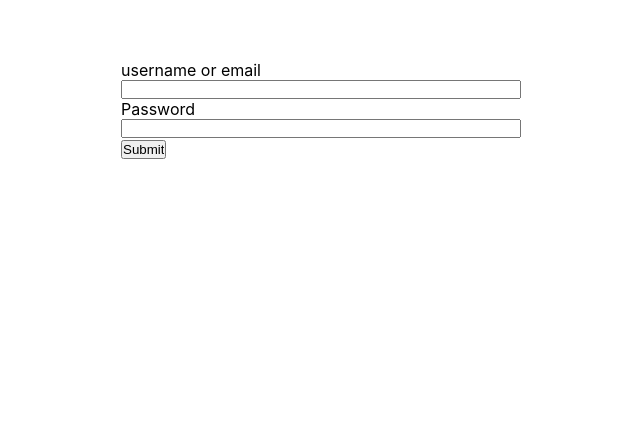
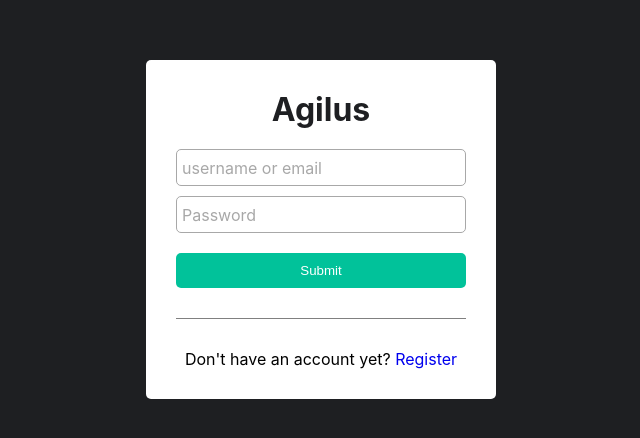
Before and after one commit to yuudev14/agilus, a React (Create React App) app in the folder client/: page /#/login in a window 1280 px wide. Shown: the top 438 px of the page, without its empty margins (319-959 px from the left). Built offline with nearby package versions, Linux system fonts and the light colour scheme; no server answers.

Commit message:
feat/design register and login form

```diff
--- a/client/src/components/Formik/InputField.tsx
+++ b/client/src/components/Formik/InputField.tsx
@@ -9,8 +9,11 @@ const InputField = ({
 }: FieldHookConfig<string> & inputProps) => {
   const [fields, metas] = useField(props);
   return (
-    <div className="input">
-      <label htmlFor={props.name}>{label}</label>
+    <div>
+      <div className={metas.touched && metas.error ? "input error" : "input"}>
+        <label htmlFor={props.name} className={fields.value ? "hasValue" : ""}>
+          {label}
+        </label>
         <input
           type={props.type}
           {...fields}
@@ -18,6 +21,7 @@ const InputField = ({
           id={props.name}
           // placeholder={props.placeholder}
         />
+      </div>
       {metas.touched && metas.error && <p className="error">{metas.error}</p>}
     </div>
   );
--- a/client/src/index.css
+++ b/client/src/index.css
@@ -5,6 +5,7 @@ body {
     sans-serif;
   -webkit-font-smoothing: antialiased;
   -moz-osx-font-smoothing: grayscale;
+  background-color: #1e1f22;
 }
 
 code {
@@ -17,9 +18,13 @@ code {
   padding: 0;
   box-sizing: border-box;
 }
+
+a {
+  text-decoration: none;
+}
 .App {
   min-height: 100vh;
-  height: 100vh;
+  height: 100%;
   width: 100%;
 }
 
--- a/client/src/pages/Login.tsx
+++ b/client/src/pages/Login.tsx
@@ -5,7 +5,7 @@ import * as Yup from "yup";
 import { LoginFieldsType } from "../types/types";
 import { useDispatch } from "react-redux";
 import { loginAction } from "../store/actions/authActions";
-import { useLocation, useNavigate } from "react-router-dom";
+import { Link, useLocation, useNavigate } from "react-router-dom";
 
 const Login = () => {
   const dispatch = useDispatch();
@@ -42,6 +42,9 @@ const Login = () => {
         innerRef={formikRef}
         onSubmit={login}>
         <Form>
+          <Link to="/">
+            <h1>Agilus</h1>
+          </Link>
           <InputField
             name="usernameOrEmail"
             label="username or email"
@@ -49,6 +52,11 @@ const Login = () => {
           />
           <InputField name="password" label="Password" type="password" />
           <input type="submit" />
+          <div className="authOption">
+            <p>
+              Don't have an account yet? <Link to="/register">Register</Link>
+            </p>
+          </div>
         </Form>
       </Formik>
     </main>
--- a/client/src/pages/Register.tsx
+++ b/client/src/pages/Register.tsx
@@ -7,7 +7,7 @@ import axios from "axios";
 import { RegisterFields } from "../types/types";
 import { useDispatch } from "react-redux";
 import { registerAction } from "../store/actions/authActions";
-import { useNavigate } from "react-router-dom";
+import { Link, useNavigate } from "react-router-dom";
 
 const Register = () => {
   const dispatch = useDispatch();
@@ -71,6 +71,9 @@ const Register = () => {
         onSubmit={register}
         innerRef={formikRef}>
         <Form>
+          <Link to="/">
+            <h1>Agilus</h1>
+          </Link>
           <InputField
             name="firstName"
             type="text"
@@ -113,6 +116,11 @@ const Register = () => {
             placeholder="password"
           />
           <input type="submit" />
+          <div className="authOption">
+            <p>
+              Already have an account? <Link to="/login">Log in</Link>
+            </p>
+          </div>
         </Form>
       </Formik>
     </main>
--- a/client/src/styles/auth/auth.scss
+++ b/client/src/styles/auth/auth.scss
@@ -1,3 +1,4 @@
+@import "../variables.scss";
 main {
   position: relative;
   form {
@@ -6,12 +7,70 @@ main {
     left: 50%;
     transform: translateX(-50%);
     width: 90%;
-    max-width: 400px;
+    max-width: 350px;
+    background-color: rgb(255, 255, 255);
+    padding: 20px 30px;
+    border-radius: 5px;
+    h1 {
+      text-align: center;
+      margin: 10px;
+      margin-bottom: 20px;
+      color: $primary;
+    }
+    input {
+      border: none;
+      outline: none;
+    }
     .input {
       display: flex;
       flex-direction: column;
+      position: relative;
+      margin: 10px 0;
+      border: 1px solid rgb(168, 168, 168);
+      padding: 5px;
+      border-radius: 5px;
+
       input {
         width: 100%;
+        background-color: transparent;
+        padding-top: 10px;
+      }
+      .hasValue {
+        transform: translateY(-100%);
+        transition: 0.5s;
+        font-size: 12px;
+      }
+      label {
+        position: absolute;
+        top: 50%;
+        transform: translateY(-50%);
+        color: rgb(168, 168, 168);
+        left: 5px;
+      }
+    }
+    .error {
+      color: $tomato;
+      border-color: $tomato;
+    }
+    p.error {
+      margin-top: -10px;
+    }
+    input[type="submit"] {
+      padding: 10px;
+      border-radius: 5px;
+      width: 100%;
+      margin-top: 10px;
+      background-color: $lightSeaGreen;
+      color: white;
+    }
+    .authOption {
+      margin-top: 30px;
+      border-top: 1px solid gray;
+      padding-top: 30px;
+      padding-bottom: 10px;
+
+      p {
+        text-align: center;
       }
     }
   }
--- a/client/src/styles/variables.scss
+++ b/client/src/styles/variables.scss
@@ -0,0 +1,7 @@
+$primary: #1e1f22;
+$secondary: #121212;
+$sandyBrown: #fe9e44;
+$lightSeaGreen: #01c29a;
+$slateBlue: #6171d9;
+$turqoise: #55d1d8;
+$tomato: #fd6341;
```
Lines whose indentation alone changed are shown as unchanged.
